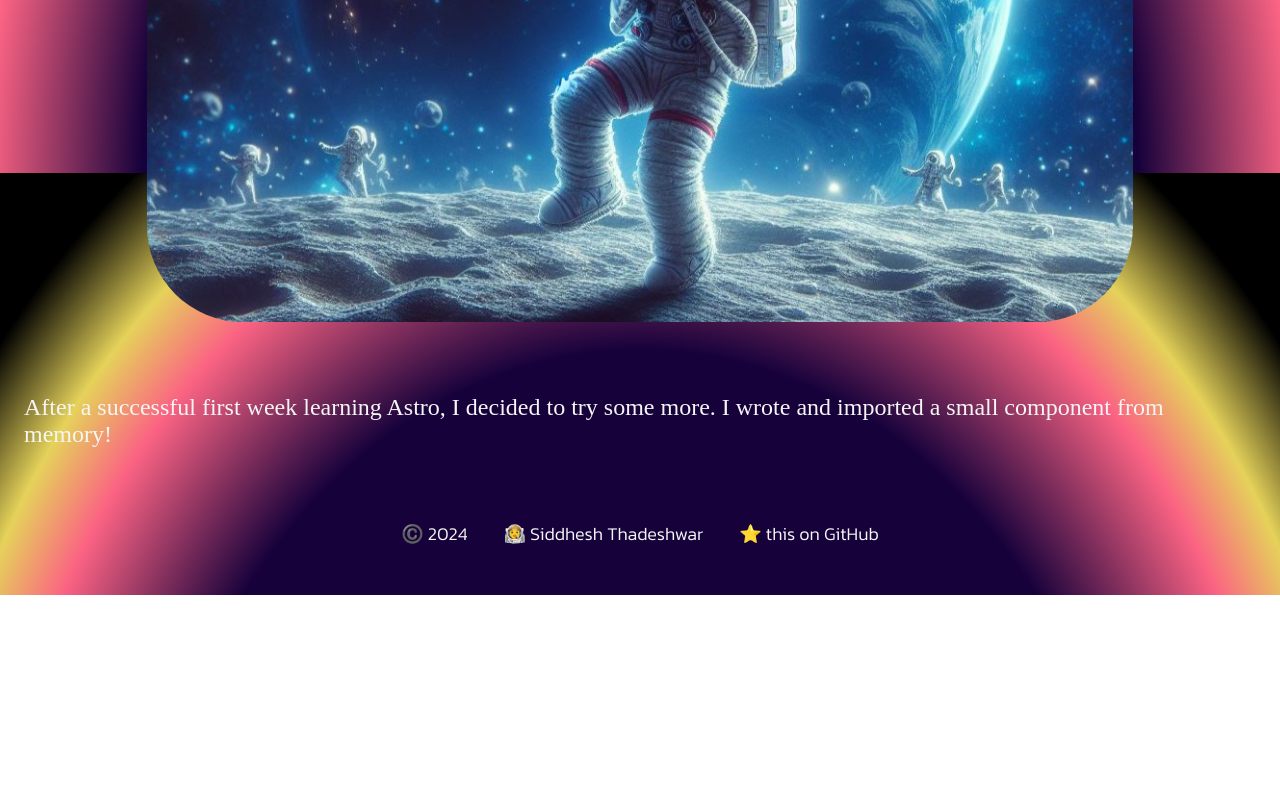
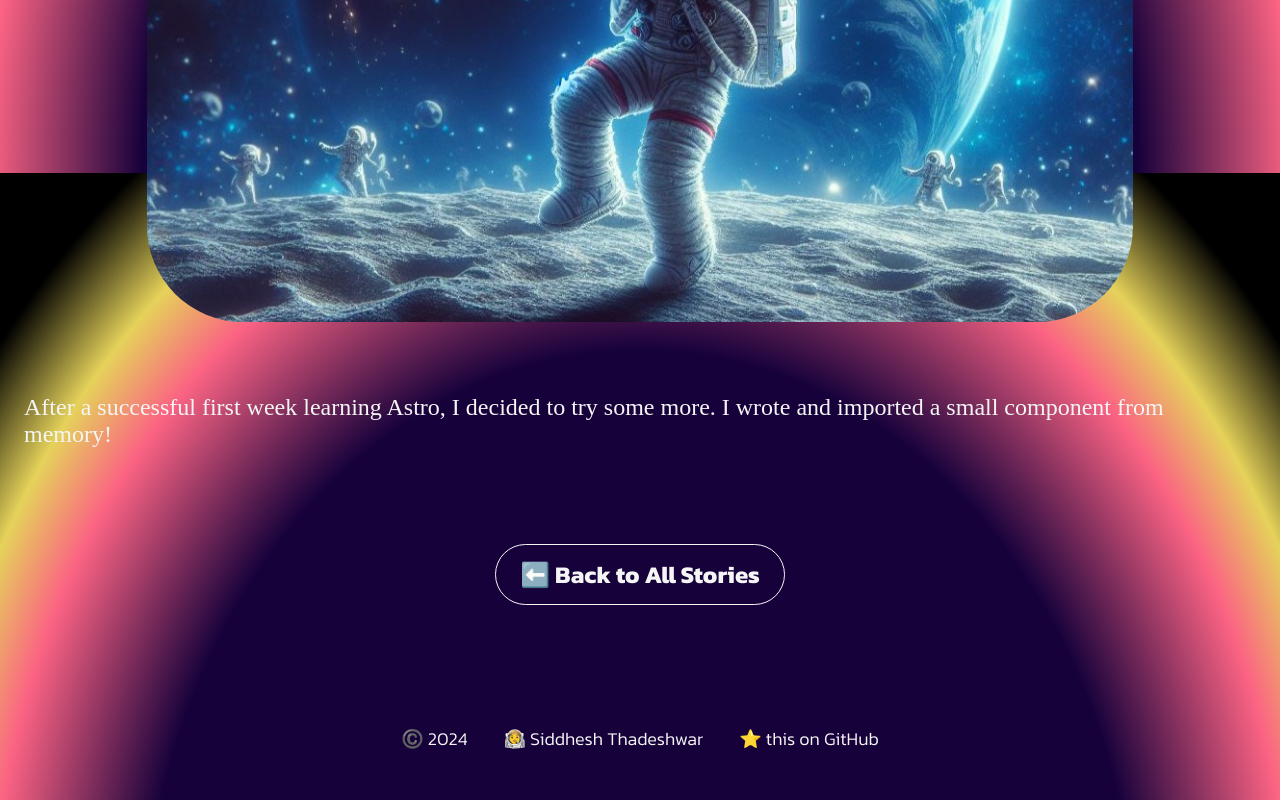
Before and after one commit to deepakvemula/space-ahead, an Astro site: page /space-ahead/posts/post-2 in a window 1280 px wide. Shown: the part 627-1427 px from the top of the page. Before the commit the page ends 1222 px from the top, so only its background shows below. Built offline with nearby package versions, Linux system fonts and the light colour scheme; Astro itself is replaced by a stand-in of ours; a web font is replaced by a local one.

Commit message:
feat(app): Add Back button to Blog page from Post page

```diff
--- a/src/layouts/SinglePostLayout.astro
+++ b/src/layouts/SinglePostLayout.astro
@@ -19,6 +19,7 @@ const { frontmatter } = Astro.props;
     alt={frontmatter.image.alt}
   />
   <slot />
+  <a class="back-link kanit-bold" href="/space-ahead/blog">⬅️ Back to All Stories</a>
 </MainLayout>
 <style>
   h1 {
@@ -34,6 +35,13 @@ const { frontmatter } = Astro.props;
     border-radius: 4rem;
     margin-bottom: 2rem;
   }
+  .back-link {
+    border: 1px solid whitesmoke;
+    border-radius: 2rem;
+    padding: 0.5rem 1rem;
+    margin-top: 2rem;
+    margin-bottom: 4rem;
+  }
   @media (orientation: portrait) {
     h1 {
       padding-top: 2rem;
```
